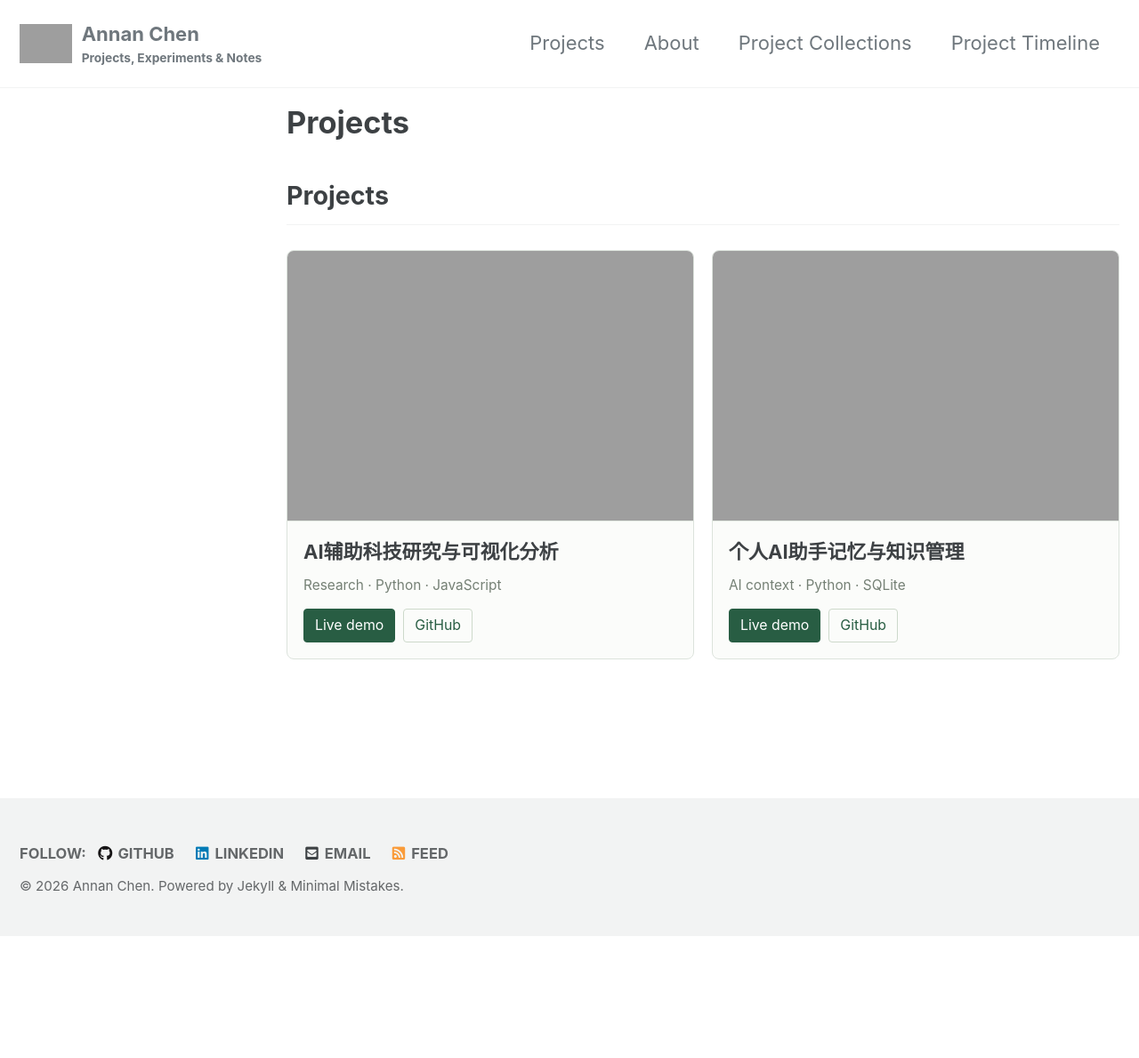
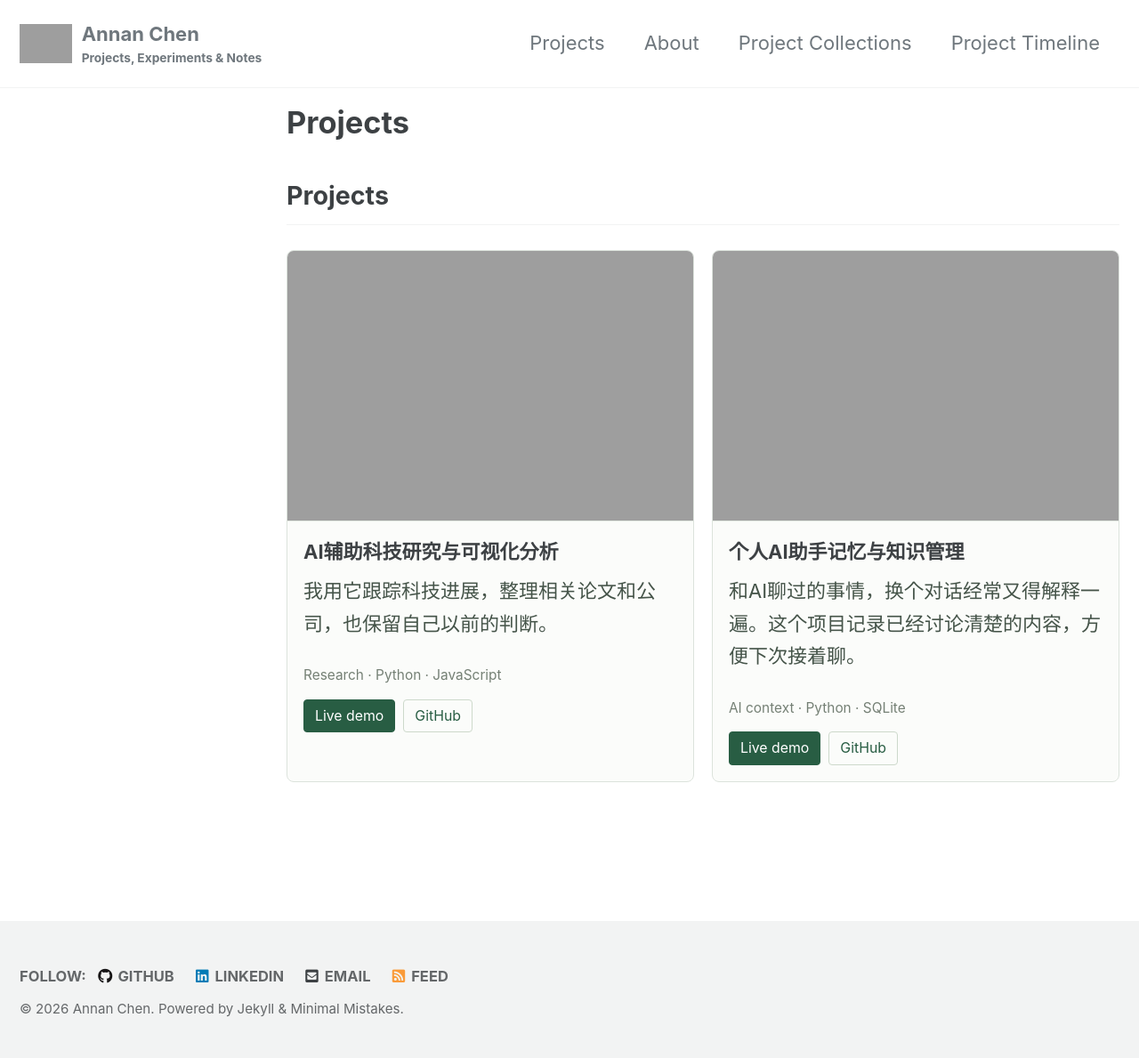
Before and after one commit to alubanana/alubanana.github.io, a Jekyll site: the page built from _pages/projects.md, in a window 1280 px wide. Shown: the whole page at 89% size. Built offline with Jekyll 4.4.1, drawn with Linux system fonts in a browser that asks for light colours; cached includes are drawn as plain includes; before the commit the page ends 1052 px from its top, so only the background shows below that; grey boxes are pictures that could not be loaded.

Commit message:
Describe personal projects in plain language

```diff
--- a/_includes/public-projects.html
+++ b/_includes/public-projects.html
@@ -1,15 +1,15 @@
 <style>
-.public-projects{margin:1.4em 0 2.6em}.public-projects>h2{font-size:1.3em;margin:0 0 1em}.public-project-grid{display:grid;grid-template-columns:repeat(2,minmax(0,1fr));gap:20px}.public-project-card{overflow:hidden;border:1px solid #dce3dc;border-radius:8px;background:#fbfcfa}.public-project-card img{display:block;width:100%;height:auto;aspect-ratio:1.5;object-fit:cover;object-position:top;border-bottom:1px solid #e3e9e2}.public-project-body{padding:18px}.public-project-body h3{font-size:1em;line-height:1.5;margin:0 0 9px}.public-project-stack{font-size:.7em;color:#758075;margin-bottom:15px}.public-project-links{display:flex;gap:9px;flex-wrap:wrap}.public-project-links a{font-size:.72em;padding:6px 12px;border:1px solid #cdd9cb;border-radius:4px;text-decoration:none!important;color:#285d43}.public-project-links a:first-child{background:#285d43;color:white;border-color:#285d43}.public-project-links a:hover{opacity:.8}@media(max-width:620px){.public-project-grid{grid-template-columns:1fr}}
+.public-projects{margin:1.4em 0 2.6em}.public-projects>h2{font-size:1.3em;margin:0 0 1em}.public-project-grid{display:grid;grid-template-columns:repeat(2,minmax(0,1fr));gap:20px}.public-project-card{overflow:hidden;border:1px solid #dce3dc;border-radius:8px;background:#fbfcfa}.public-project-card img{display:block;width:100%;height:auto;aspect-ratio:1.5;object-fit:cover;object-position:top;border-bottom:1px solid #e3e9e2}.public-project-body{padding:18px}.public-project-body h3{font-size:1em;line-height:1.5;margin:0 0 9px}.public-project-description{font-size:.8em;line-height:1.65;margin:0 0 12px;color:#455449}.public-project-stack{font-size:.7em;color:#758075;margin-bottom:15px}.public-project-links{display:flex;gap:9px;flex-wrap:wrap}.public-project-links a{font-size:.72em;padding:6px 12px;border:1px solid #cdd9cb;border-radius:4px;text-decoration:none!important;color:#285d43}.public-project-links a:first-child{background:#285d43;color:white;border-color:#285d43}.public-project-links a:hover{opacity:.8}@media(max-width:620px){.public-project-grid{grid-template-columns:1fr}}
 </style>
 <section class="public-projects" aria-label="Projects">
 <h2>Projects</h2>
 <div class="public-project-grid">
 <article class="public-project-card">
 <a href="https://alubanana.github.io/tech-research-dashboard/"><img src="https://alubanana.github.io/tech-research-dashboard/preview.png" alt="AI辅助科技研究与可视化分析" loading="lazy"></a>
-<div class="public-project-body"><h3>AI辅助科技研究与可视化分析</h3><div class="public-project-stack">Research · Python · JavaScript</div><div class="public-project-links"><a href="https://alubanana.github.io/tech-research-dashboard/">Live demo</a><a href="https://github.com/alubanana/tech-research-dashboard">GitHub</a></div></div>
+<div class="public-project-body"><h3>AI辅助科技研究与可视化分析</h3><p class="public-project-description">我用它跟踪科技进展，整理相关论文和公司，也保留自己以前的判断。</p><div class="public-project-stack">Research · Python · JavaScript</div><div class="public-project-links"><a href="https://alubanana.github.io/tech-research-dashboard/">Live demo</a><a href="https://github.com/alubanana/tech-research-dashboard">GitHub</a></div></div>
 </article>
 <article class="public-project-card">
 <a href="https://alubanana.github.io/ai-context-memory/"><img src="https://alubanana.github.io/ai-context-memory/preview.png" alt="个人AI助手记忆与知识管理" loading="lazy"></a>
-<div class="public-project-body"><h3>个人AI助手记忆与知识管理</h3><div class="public-project-stack">AI context · Python · SQLite</div><div class="public-project-links"><a href="https://alubanana.github.io/ai-context-memory/">Live demo</a><a href="https://github.com/alubanana/ai-context-memory">GitHub</a></div></div>
+<div class="public-project-body"><h3>个人AI助手记忆与知识管理</h3><p class="public-project-description">和AI聊过的事情，换个对话经常又得解释一遍。这个项目记录已经讨论清楚的内容，方便下次接着聊。</p><div class="public-project-stack">AI context · Python · SQLite</div><div class="public-project-links"><a href="https://alubanana.github.io/ai-context-memory/">Live demo</a><a href="https://github.com/alubanana/ai-context-memory">GitHub</a></div></div>
 </article>
 </div></section>
```
